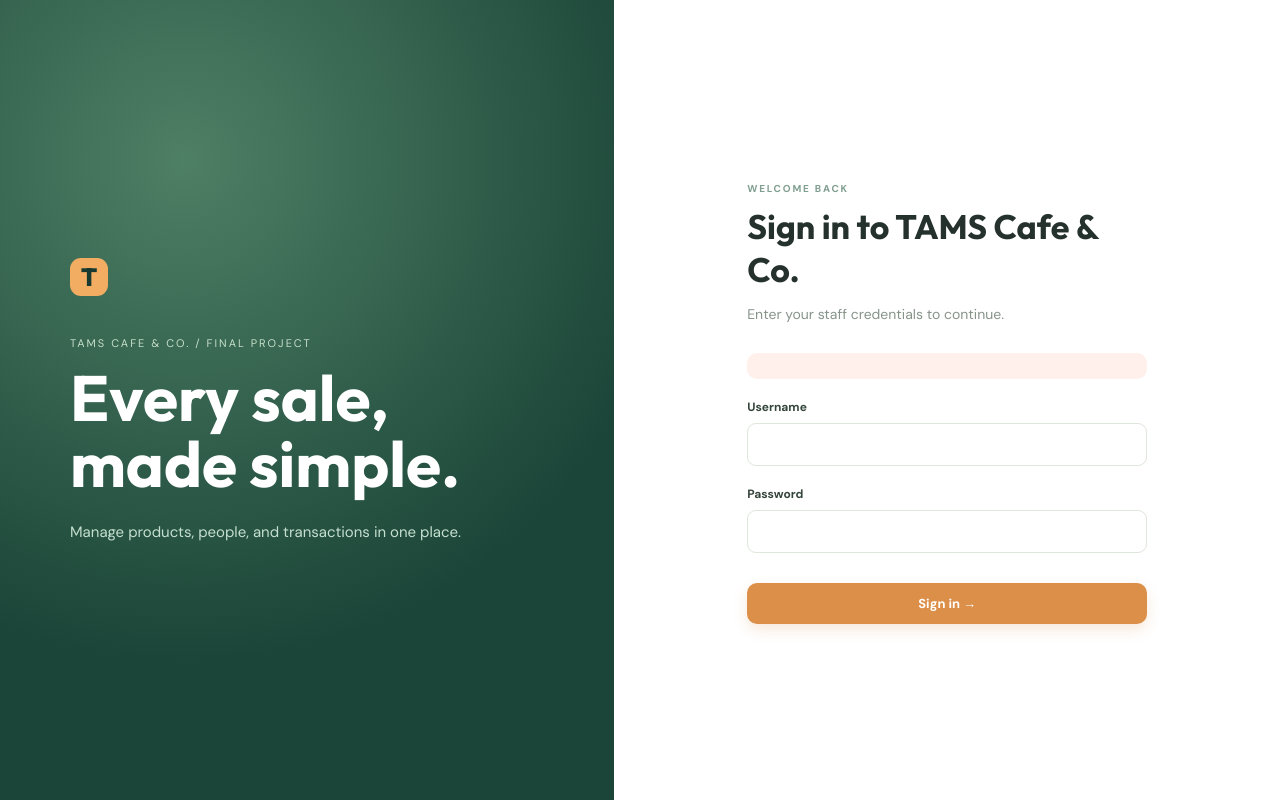
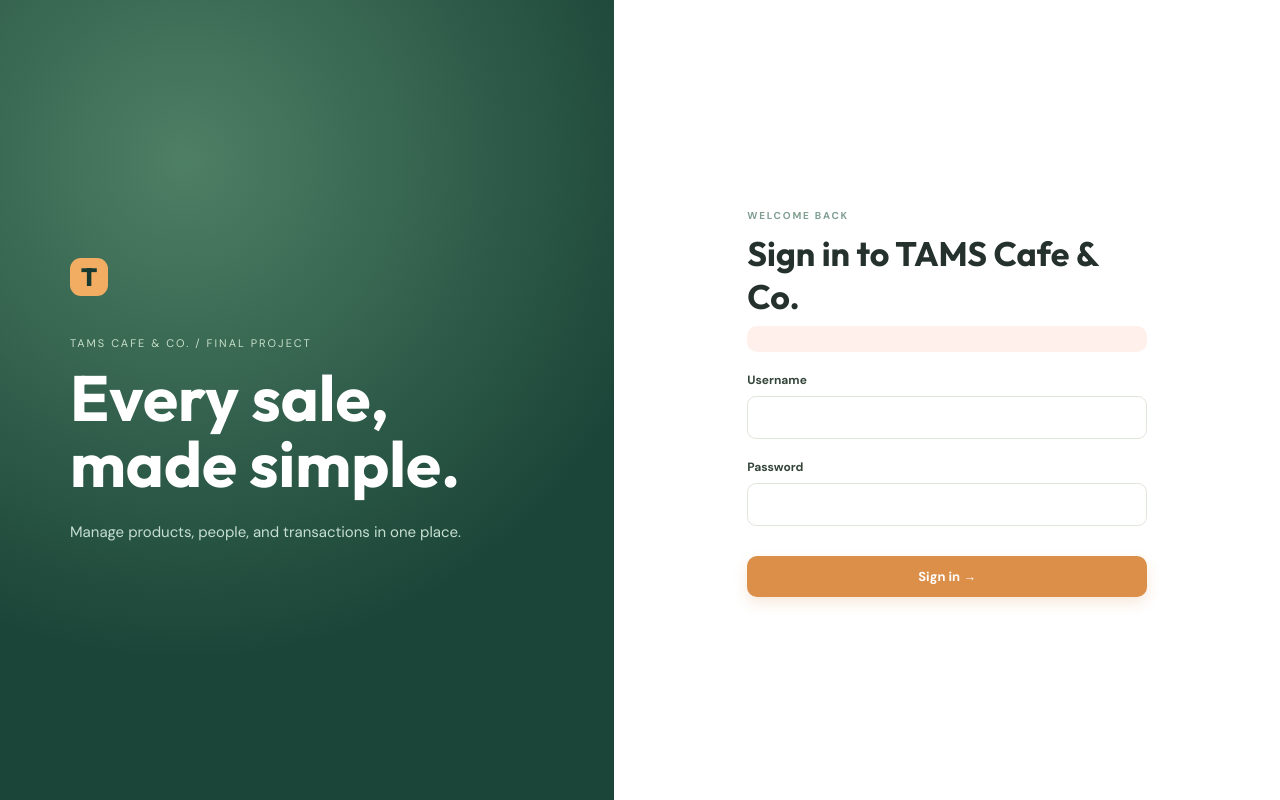
Before and after one commit to Kifo01/FinalProject-POS, a CodeIgniter 4 app: the page made by app/Views/auth/login.php in a window 1280 px wide. Run offline with PHP 8.4 and a stand-in for CodeIgniter, Linux system fonts and the light colour scheme; the template is opened without the code that fills it, so the values that code supplies are empty; some libraries are stand-ins or nearby versions.

Commit message:
Update login.php

```diff
--- a/app/Views/auth/login.php
+++ b/app/Views/auth/login.php
@@ -19,7 +19,6 @@
         <div class="login-card">
             <span class="eyebrow">WELCOME BACK</span>
             <h1>Sign in to TAMS Cafe &amp; Co.</h1>
-            <p>Enter your staff credentials to continue.</p>
             <?php if (session('error')): ?><div class="alert error"><?= esc(session('error')) ?></div><?php endif ?>
             <form action="<?= site_url('login') ?>" method="post">
                 <?= csrf_field() ?>
@@ -43,7 +42,6 @@
                         <span class="demo-copy-action" aria-hidden="true">Copy</span>
                     </button>
                 </div>
-                <p class="demo-note">For project evaluation. Use fictional data only.</p>
                 <p class="demo-copy-status" role="status" aria-live="polite"></p>
             </section>
             <script>
```
